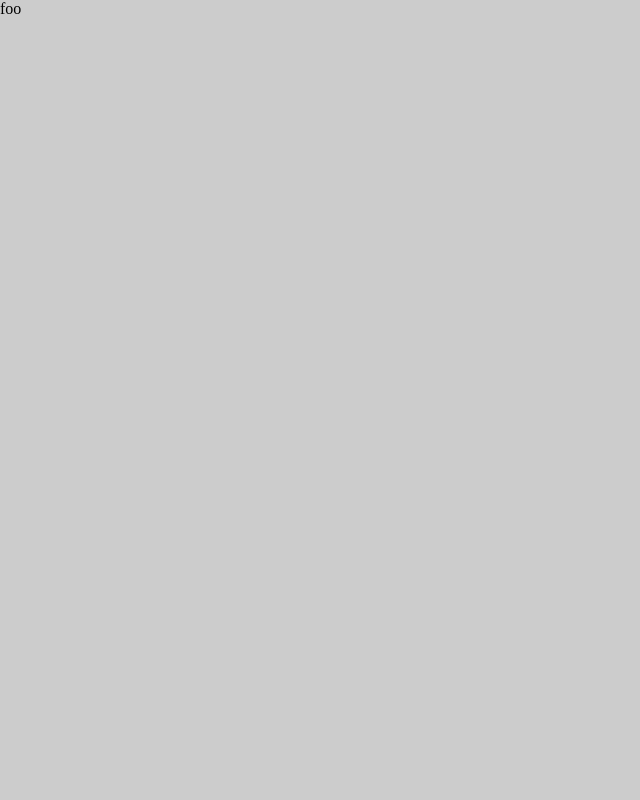
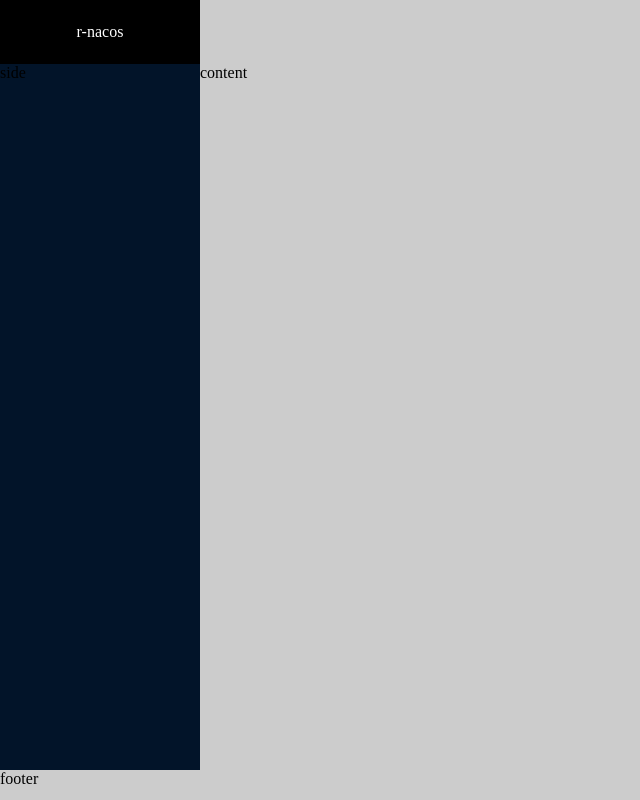
Before and after one commit to r-nacos/rnacos-console-web, a Vue app: page /foo in a window 1280 px wide. Shown: the whole page, without its empty margins (0-640 px from the left). Built offline with nearby package versions, Linux system fonts and the light colour scheme.

Commit message:
add Layout2

```diff
--- /dev/null
+++ b/src/components/layout/Layout2.vue
@@ -0,0 +1,96 @@
+<template>
+<div class="app">
+    <div class="header_wrap">
+        <div class="sider-header">
+            r-nacos
+        </div>
+        <div class="header">
+
+        </div>
+    </div>
+    <div class="content_wrap">
+        <div class="book_sider">
+            <div class="sider_content">
+                side
+            </div>
+            <div class="clearfix"></div>
+        </div>
+        <div class="content">
+            content
+        </div>
+    </div>
+    <div class="footer">
+        footer
+    </div>
+</div>
+</template>
+
+<style scoped>
+
+.clear{
+    float:both;
+}
+
+.app{
+    height: 100%;
+    display: flex;
+    flex-direction: column;
+}
+
+.header_wrap{
+    flex: 0 0 auto;
+    height: 64px;
+    display: flex;
+}
+
+.header{
+    background: #fff;
+}
+
+.content_wrap{
+    flex: 1 1 auto;
+    display: flex;
+    flex-direction: row;
+    height: 100%;
+    overflow: hidden;
+}
+
+
+.book_sider {
+    flex: 0 0 auto;
+    width: 200px;
+    background: #021429;
+}
+
+.conent{
+    flex: 1 1 auto;
+    overflow: hidden;
+    background: #fff;
+    border-top: 1px solid #ccc;
+}
+
+.sider-header {
+    flex: 0 0 auto;
+    height: 64px;
+    line-height: 64px;
+    text-align: center;
+    background: #000000;
+    color: #fff;
+    width: 200px;
+}
+
+.sider_content{
+    flex: auto;
+    overflow: auto;
+    height: 100%;
+}
+
+
+.footer{
+    flex: 0 0 auto;
+    height:30px;
+}
+
+
+
+</style>
--- a/src/route/routes.js
+++ b/src/route/routes.js
@@ -1,6 +1,7 @@
 import Config from '@/views/config.vue'
 import ServicePage from '@/views/ServicePage.vue'
 import Foo from '@/components/Foo.vue'
+import Layout2 from '@/components/layout/Layout2.vue'
 import Boo from '@/components/Boo.jsx'
 import TableFoo from '@/components/TableFoo.vue'
 import MainLayout from '@/components/layout/MainLayout.vue'
@@ -16,7 +17,7 @@ export const routes = [
         path: '/foo',
         name: 'foo',
         meta: {'title':'foo title'},
-        component: Foo,
+        component: Layout2,
     },
     {
         path: '/manage',
--- a/src/style.css
+++ b/src/style.css
@@ -56,3 +56,25 @@ body{
   height: 100%;
   background: #CCCCCC;
 }
+
+.clearfix:before,
+.clearfix:after {
+  display: table;
+  content: "";
+  line-height: 0;
+}
+.clearfix:after {
+  clear: both;
+}
+.hide {
+  display: none;
+}
+.left {
+  float: left;
+}
+.right {
+  float: right;
+}
+.clear {
+  clear: both;
+}
```
